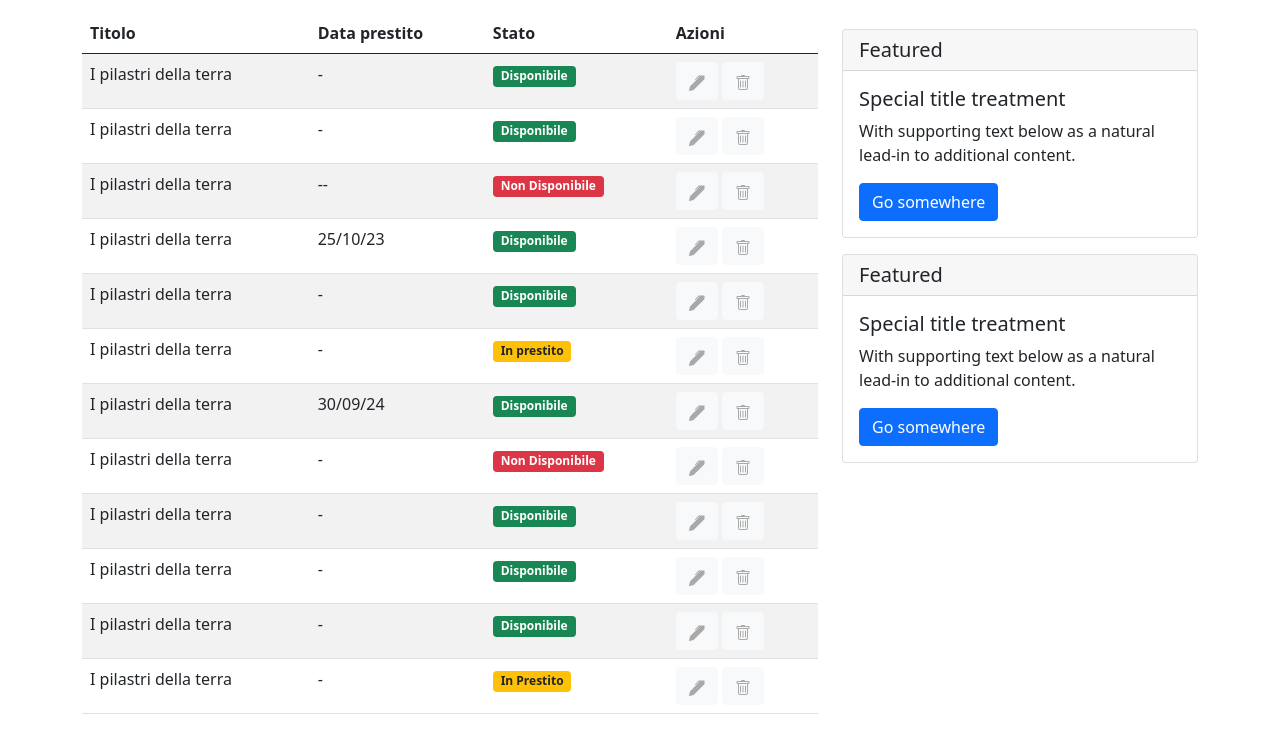
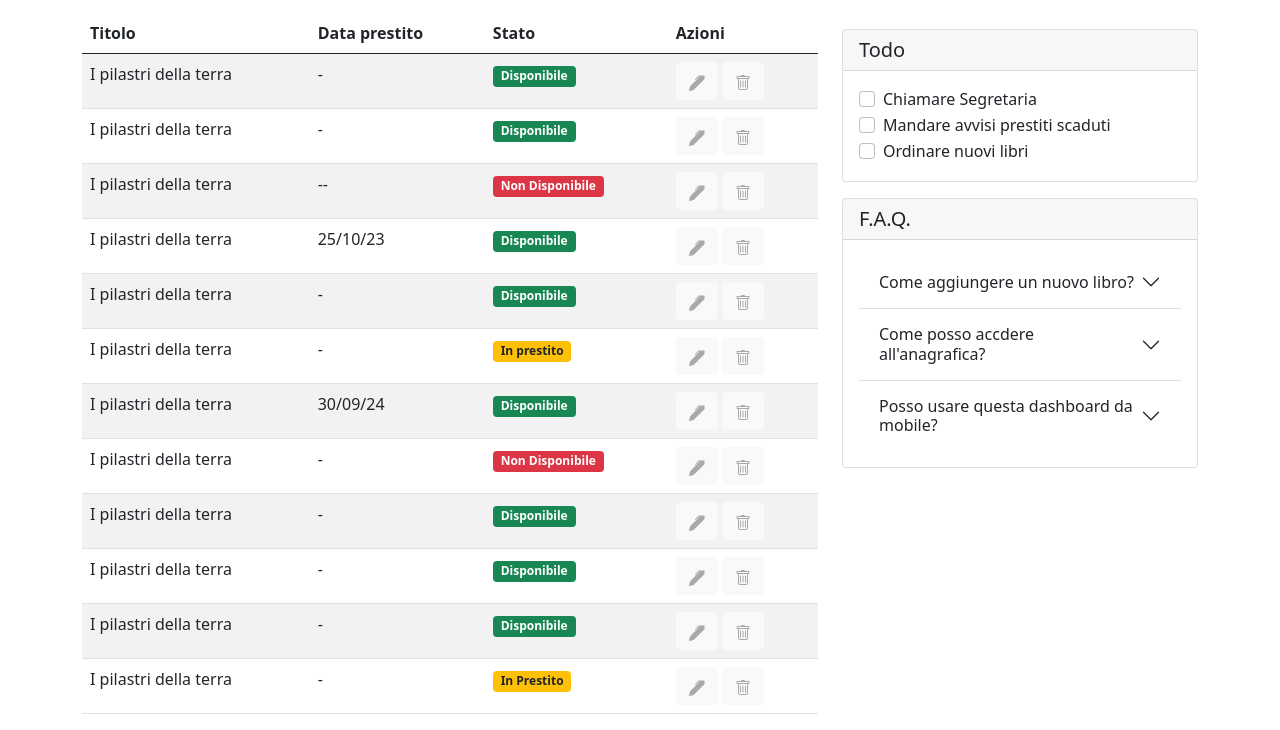
Before and after one commit to danieleinnamorato93/html-css-bootstrap-dashboard, a plain HTML site: page index.html in a window 1280 px wide. Shown: the part 131-861 px from the top of the page. Drawn offline with nearby package versions, Linux system fonts and the light colour scheme.

Commit message:
Main-page-done

```diff
--- a/index.html
+++ b/index.html
@@ -56,7 +56,7 @@
             <div class="col-12"> <div class="flex-cont d-flex justify-content-between my-3"><h2>Catalogo Libri</h2> <a href="page_2.html" <button type="button" class="btn btn-primary text-center"> Aggiungi Libro </button></a></div></div>
           </div>
           <div class="row justify-content-end">
-            <div class="col-12 col-lg-8"><table class="table  table-striped">
+            <div class="col-12 col-lg-8"><table class="table  table-expand-md table-striped">
               <thead>
                 <tr>
                   <th scope="col">Titolo</th>
@@ -206,19 +206,63 @@
 
           <div class="col-12 col-lg-4 ">
             <div class="card my-3 ">
-              <h5 class="card-header">Featured</h5>
+              <h5 class="card-header">Todo</h5>
               <div class="card-body">
-                <h5 class="card-title">Special title treatment</h5>
-                <p class="card-text">With supporting text below as a natural lead-in to additional content.</p>
-                <a href="#" class="btn btn-primary">Go somewhere</a>
+                <div class="form-check">
+                  <input class="form-check-input" type="checkbox" value="" id="flexCheckDefault">
+                  <label class="form-check-label" for="flexCheckDefault">
+                   Chiamare Segretaria
+                  </label>
+                </div>
+                <div class="form-check">
+                  <input class="form-check-input" type="checkbox" value="" id="flexCheckDefault">
+                  <label class="form-check-label" for="flexCheckDefault">
+                  Mandare avvisi prestiti scaduti
+                  </label>
+                </div>
+                <div class="form-check">
+                  <input class="form-check-input" type="checkbox" value="" id="flexCheckDefault">
+                  <label class="form-check-label" for="flexCheckDefault">
+                   Ordinare nuovi libri
+                  </label>
+                </div>
               </div>
             </div>
             <div class="card my-3">
-              <h5 class="card-header">Featured</h5>
+              <h5 class="card-header">F.A.Q.</h5>
               <div class="card-body">
-                <h5 class="card-title">Special title treatment</h5>
-                <p class="card-text">With supporting text below as a natural lead-in to additional content.</p>
-                <a href="#" class="btn btn-primary">Go somewhere</a>
+                <div class="accordion accordion-flush" id="accordionFlushExample">
+                  <div class="accordion-item">
+                    <h2 class="accordion-header" id="flush-headingOne">
+                      <button class="accordion-button collapsed" type="button" data-bs-toggle="collapse" data-bs-target="#flush-collapseOne" aria-expanded="false" aria-controls="flush-collapseOne">
+                       Come aggiungere un nuovo libro?
+                      </button>
+                    </h2>
+                    <div id="flush-collapseOne" class="accordion-collapse collapse" aria-labelledby="flush-headingOne" data-bs-parent="#accordionFlushExample">
+                      <div class="accordion-body">Placeholder content for this accordion, which is intended to demonstrate the <code>.accordion-flush</code> class. This is the first item's accordion body.</div>
+                    </div>
+                  </div>
+                  <div class="accordion-item">
+                    <h2 class="accordion-header" id="flush-headingTwo">
+                      <button class="accordion-button collapsed" type="button" data-bs-toggle="collapse" data-bs-target="#flush-collapseTwo" aria-expanded="false" aria-controls="flush-collapseTwo">
+                      Come posso accdere all'anagrafica?
+                      </button>
+                    </h2>
+                    <div id="flush-collapseTwo" class="accordion-collapse collapse" aria-labelledby="flush-headingTwo" data-bs-parent="#accordionFlushExample">
+                      <div class="accordion-body">Placeholder content for this accordion, which is intended to demonstrate the <code>.accordion-flush</code> class. This is the second item's accordion body. Let's imagine this being filled with some actual content.</div>
+                    </div>
+                  </div>
+                  <div class="accordion-item">
+                    <h2 class="accordion-header" id="flush-headingThree">
+                      <button class="accordion-button collapsed" type="button" data-bs-toggle="collapse" data-bs-target="#flush-collapseThree" aria-expanded="false" aria-controls="flush-collapseThree">
+                     Posso usare questa dashboard da mobile?
+                      </button>
+                    </h2>
+                    <div id="flush-collapseThree" class="accordion-collapse collapse" aria-labelledby="flush-headingThree" data-bs-parent="#accordionFlushExample">
+                      <div class="accordion-body">Placeholder content for this accordion, which is intended to demonstrate the <code>.accordion-flush</code> class. This is the third item's accordion body. Nothing more exciting happening here in terms of content, but just filling up the space to make it look, at least at first glance, a bit more representative of how this would look in a real-world application.</div>
+                    </div>
+                  </div>
+                </div>
               </div>
             </div>
           </div>
```
